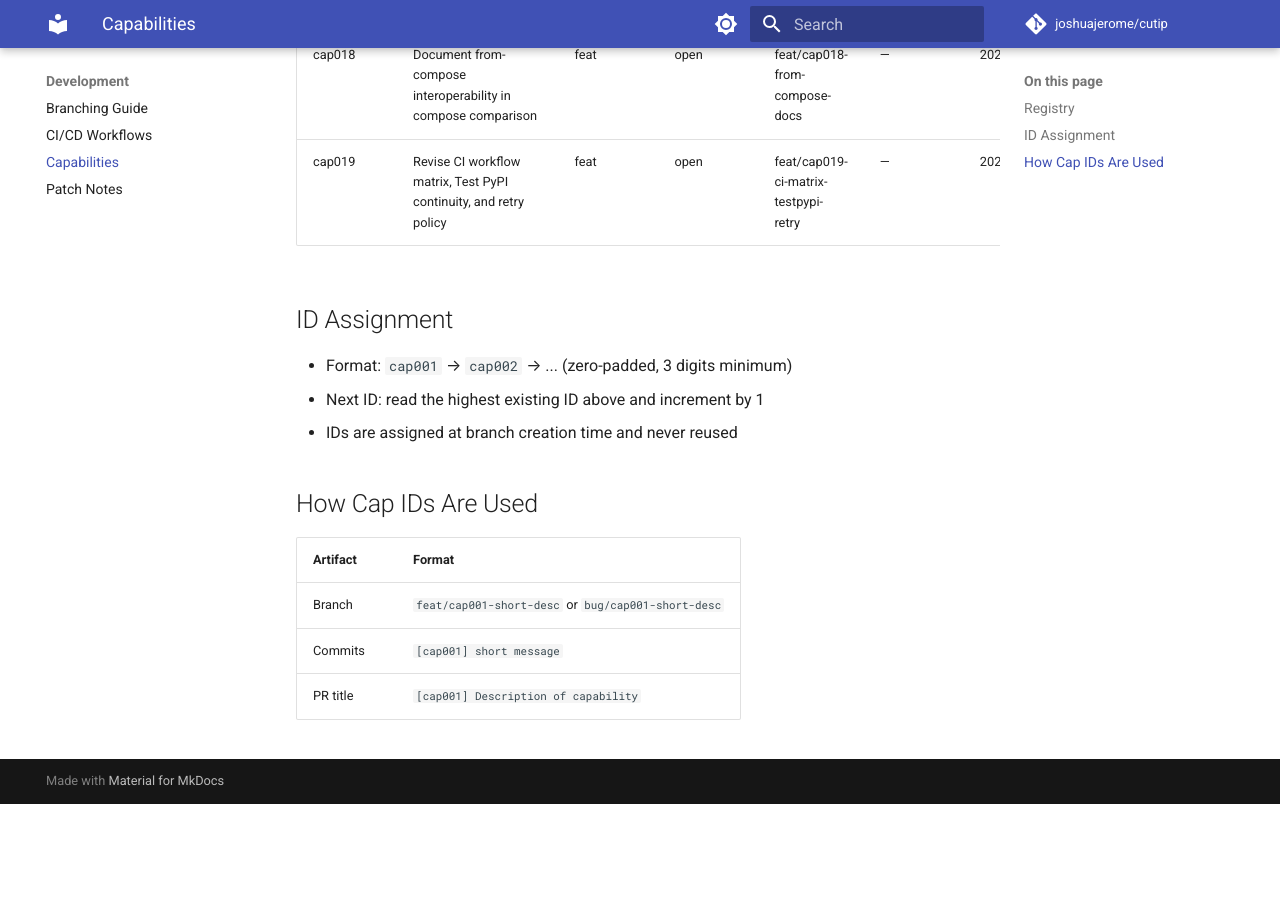
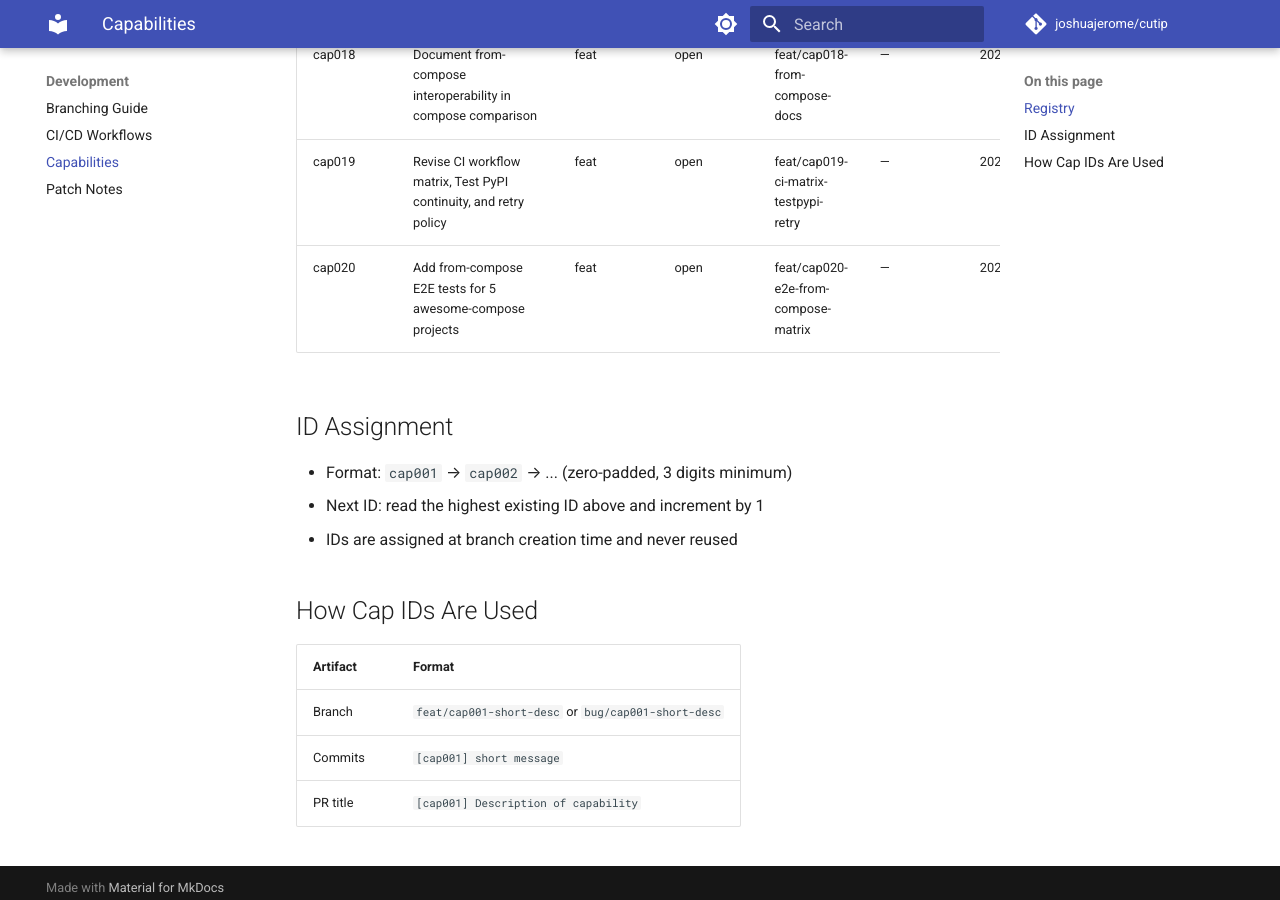
Before and after one commit to joshuajerome/cutip, an MkDocs documentation site: the page built from docs/capabilities.md, in a window 1280 px wide and 900 px high, scrolled down 1960 px. Built offline with MkDocs 1.6.1 and Material for MkDocs 9.7.7, drawn with Linux system fonts in a browser that asks for light colours; comment, search, counter and statistics services are not loaded; before the commit the page ends 2764 px from its top, so only the background shows below that.

Commit message:
[cap020] add from-compose E2E tests for 5 awesome-compose projects
Appends a from-compose validation suite to the Podman E2E jobs in ci.yml
and release.yml. For each project, the test:
  1. Fetches compose.yaml from docker/awesome-compose via curl/Invoke-WebRequest
  2. Runs `cutip from-compose` to generate CUTIP artifacts in a temp directory
  3. Runs `cutip validate` to assert the generated graph resolves cleanly

Projects covered:
  - react-nginx      (1 service, build, Nginx+Node multi-stage)
  - fastapi          (1 service, build, Python/FastAPI)
  - nginx-flask-mongo (3 services, depends_on, mixed pull/build, bind mounts)
  - prometheus-grafana (2 services, pull, named volumes, sensitive env → vars.yaml)
  - angular          (1 service, build, anonymous volume)

Both combinations verified locally (prometheus-grafana and nginx-flask-mongo)
before writing CI. All validate in <1s each; timeout bumped 35→45 min on both
Ubuntu and Windows E2E jobs to give comfortable headroom.

Co-Authored-By: Claude Sonnet 4.6 <noreply@anthropic.com>

```diff
--- a/docs/capabilities.md
+++ b/docs/capabilities.md
@@ -27,6 +27,7 @@ commit messages, and PR titles.
 | cap017 | Fix doc language: imperative/declarative, remove overhead   | feat | merged | feat/cap017-doc-language-fixes          | #44 | 2026-03-03 |
 | cap018 | Document from-compose interoperability in compose comparison | feat | open    | feat/cap018-from-compose-docs           | —   | 2026-03-03 |
 | cap019 | Revise CI workflow matrix, Test PyPI continuity, and retry policy | feat | open | feat/cap019-ci-matrix-testpypi-retry | —   | 2026-03-03 |
+| cap020 | Add from-compose E2E tests for 5 awesome-compose projects         | feat | open | feat/cap020-e2e-from-compose-matrix  | —   | 2026-03-03 |
 
 ## ID Assignment
 
```
Also changed, not shown: 2 other files.
